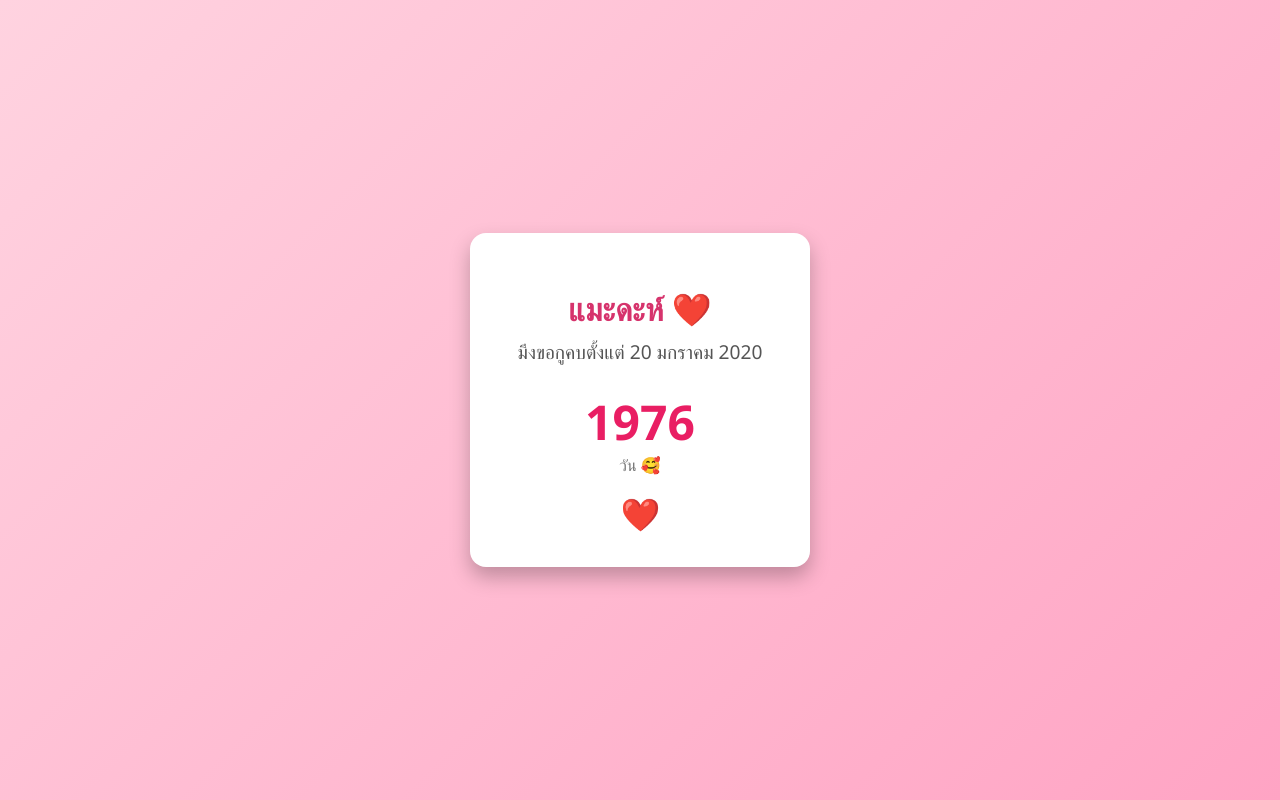
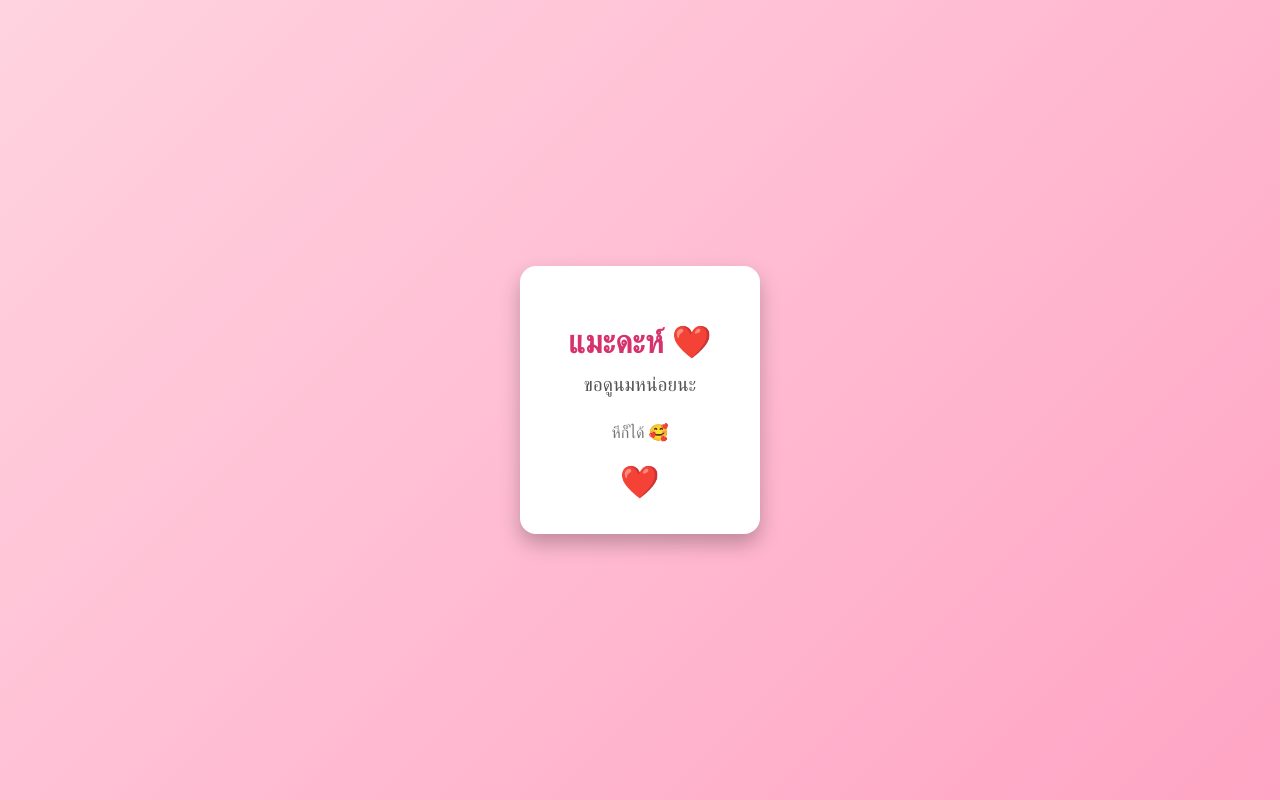
Before and after one commit to amriewesko/mywebsite, a plain HTML site: page index.html in a window 1280 px wide. Drawn offline with Linux system fonts and the light colour scheme.

Commit message:
Update index.html

```diff
--- a/index.html
+++ b/index.html
@@ -55,9 +55,8 @@
 <body>
   <div class="container">
     <h1>แมะดะห์ ❤️</h1>
-    <div class="date">มึงขอกูคบตั้งแต่ 20 มกราคม 2020</div>
-    <div class="count" id="daysCount">กำลังโหลด...</div>
-    <div class="label">วัน 🥰</div>
+    <div class="date">ขอดูนมหน่อยนะ</div>
+    <div class="label">หีก็ได้ 🥰</div>
     <div class="heart">❤️</div>
   </div>
 
```
